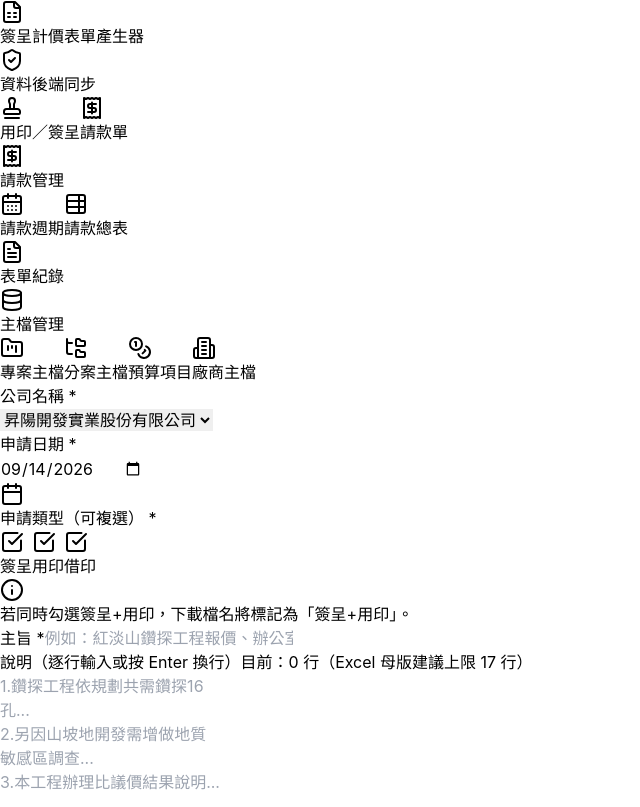
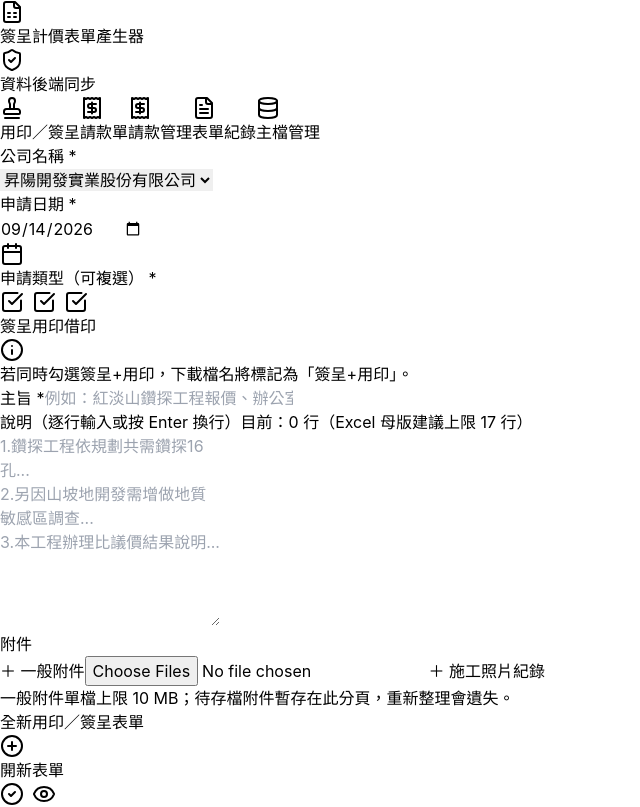
Before and after one commit to kent0925/shenyang, a React (Vite) app: page / in a window 1280 px wide. Shown: the top 807 px of the page, without its empty margins (0-640 px from the left). Built offline with nearby package versions, Linux system fonts and the light colour scheme.

Commit message:
fix(ui): show navigation submenus conditionally

```diff
--- a/src/components/layout/TabNav.tsx
+++ b/src/components/layout/TabNav.tsx
@@ -39,50 +39,67 @@ const childClass = (active: boolean) => `flex items-center gap-1.5 px-2.5 py-1.5
 
 export const TabNav: React.FC<Props> = ({ activeTab, claimSection = 'cycle', masterSection = 'projects', onChange }) => {
   return (
-    <div className="sticky top-16 z-20 flex items-stretch border-b border-slate-200 bg-white rounded-t-2xl px-2 sm:px-4 pt-2 sm:pt-2.5 overflow-x-auto overflow-y-hidden scrollbar-none">
-      <button
-        type="button"
-        onClick={() => onChange({ tab: 'seal' })}
-        className={topLevelClass(activeTab === 'seal')}
-      >
+    <div className="sticky top-16 z-20 border-b border-slate-200 bg-white rounded-t-2xl">
+      <div className="flex items-stretch px-2 sm:px-4 pt-2 sm:pt-2.5 overflow-x-auto overflow-y-hidden scrollbar-none">
+        <button type="button" onClick={() => onChange({ tab: 'seal' })} className={topLevelClass(activeTab === 'seal')}>
           <Stamp className="w-4 h-4 flex-shrink-0" />
           <span>用印／簽呈</span>
         </button>
 
-      <button
-        type="button"
-        onClick={() => onChange({ tab: 'payment' })}
-        className={topLevelClass(activeTab === 'payment')}
-      >
+        <button type="button" onClick={() => onChange({ tab: 'payment' })} className={topLevelClass(activeTab === 'payment')}>
           <Receipt className="w-4 h-4 flex-shrink-0" />
           <span>請款單</span>
         </button>
 
-      <div className={`flex flex-col flex-shrink-0 border-b-2 -mb-px ${activeTab === 'claims' ? 'border-blue-600 bg-blue-50/50 rounded-t-lg' : 'border-transparent'}`}>
-        <button type="button" onClick={() => onChange({ tab: 'claims', section: 'cycle' })} className={topLevelClass(activeTab === 'claims')}>
-          <Receipt className="w-4 h-4 flex-shrink-0" /><span>請款管理</span>
+        <button type="button" onClick={() => onChange({ tab: 'claims', section: claimSection })} className={topLevelClass(activeTab === 'claims')}>
+          <Receipt className="w-4 h-4 flex-shrink-0" />
+          <span>請款管理</span>
         </button>
-        <div className="flex items-center gap-1 px-2 pb-1">
-          <button type="button" onClick={() => onChange({ tab: 'claims', section: 'cycle' })} className={childClass(activeTab === 'claims' && claimSection === 'cycle')}><CalendarDays className="w-3.5 h-3.5" /><span>請款週期</span></button>
-          <button type="button" onClick={() => onChange({ tab: 'claims', section: 'summary' })} className={childClass(activeTab === 'claims' && claimSection === 'summary')}><TableProperties className="w-3.5 h-3.5" /><span>請款總表</span></button>
-        </div>
+
+        <button type="button" onClick={() => onChange({ tab: 'records' })} className={topLevelClass(activeTab === 'records')}>
+          <FileText className="w-4 h-4 flex-shrink-0" />
+          <span>表單紀錄</span>
+        </button>
+
+        <button type="button" onClick={() => onChange({ tab: 'master', section: masterSection })} className={topLevelClass(activeTab === 'master')}>
+          <Database className="w-4 h-4 flex-shrink-0" />
+          <span>主檔管理</span>
+        </button>
       </div>
 
-      <button type="button" onClick={() => onChange({ tab: 'records' })} className={topLevelClass(activeTab === 'records')}>
-        <FileText className="w-4 h-4 flex-shrink-0" /><span>表單紀錄</span>
+      {activeTab === 'claims' && (
+        <div className="flex items-center gap-1 px-3 sm:px-6 pb-2 overflow-x-auto scrollbar-none" aria-label="請款管理子選單">
+          <button type="button" onClick={() => onChange({ tab: 'claims', section: 'cycle' })} className={childClass(claimSection === 'cycle')}>
+            <CalendarDays className="w-3.5 h-3.5" />
+            <span>請款週期</span>
           </button>
+          <button type="button" onClick={() => onChange({ tab: 'claims', section: 'summary' })} className={childClass(claimSection === 'summary')}>
+            <TableProperties className="w-3.5 h-3.5" />
+            <span>請款總表</span>
+          </button>
+        </div>
+      )}
 
-      <div className={`flex flex-col flex-shrink-0 border-b-2 -mb-px ${activeTab === 'master' ? 'border-blue-600 bg-blue-50/50 rounded-t-lg' : 'border-transparent'}`}>
-        <button type="button" onClick={() => onChange({ tab: 'master', section: 'projects' })} className={topLevelClass(activeTab === 'master')}>
-          <Database className="w-4 h-4 flex-shrink-0" /><span>主檔管理</span>
+      {activeTab === 'master' && (
+        <div className="flex items-center gap-1 px-3 sm:px-6 pb-2 overflow-x-auto scrollbar-none" aria-label="主檔管理子選單">
+          <button type="button" onClick={() => onChange({ tab: 'master', section: 'projects' })} className={childClass(masterSection === 'projects')}>
+            <FolderKanban className="w-3.5 h-3.5" />
+            <span>專案主檔</span>
           </button>
-        <div className="flex items-center gap-1 px-2 pb-1">
-          <button type="button" onClick={() => onChange({ tab: 'master', section: 'projects' })} className={childClass(activeTab === 'master' && masterSection === 'projects')}><FolderKanban className="w-3.5 h-3.5" /><span>專案主檔</span></button>
-          <button type="button" onClick={() => onChange({ tab: 'master', section: 'subprojects' })} className={childClass(activeTab === 'master' && masterSection === 'subprojects')}><FolderTree className="w-3.5 h-3.5" /><span>分案主檔</span></button>
-          <button type="button" onClick={() => onChange({ tab: 'master', section: 'budgets' })} className={childClass(activeTab === 'master' && masterSection === 'budgets')}><Coins className="w-3.5 h-3.5" /><span>預算項目</span></button>
-          <button type="button" onClick={() => onChange({ tab: 'master', section: 'vendors' })} className={childClass(activeTab === 'master' && masterSection === 'vendors')}><Building2 className="w-3.5 h-3.5" /><span>廠商主檔</span></button>
+          <button type="button" onClick={() => onChange({ tab: 'master', section: 'subprojects' })} className={childClass(masterSection === 'subprojects')}>
+            <FolderTree className="w-3.5 h-3.5" />
+            <span>分案主檔</span>
+          </button>
+          <button type="button" onClick={() => onChange({ tab: 'master', section: 'budgets' })} className={childClass(masterSection === 'budgets')}>
+            <Coins className="w-3.5 h-3.5" />
+            <span>預算項目</span>
+          </button>
+          <button type="button" onClick={() => onChange({ tab: 'master', section: 'vendors' })} className={childClass(masterSection === 'vendors')}>
+            <Building2 className="w-3.5 h-3.5" />
+            <span>廠商主檔</span>
+          </button>
         </div>
-      </div>
+      )}
     </div>
   );
 };
```
Lines whose indentation alone changed are shown as unchanged.
